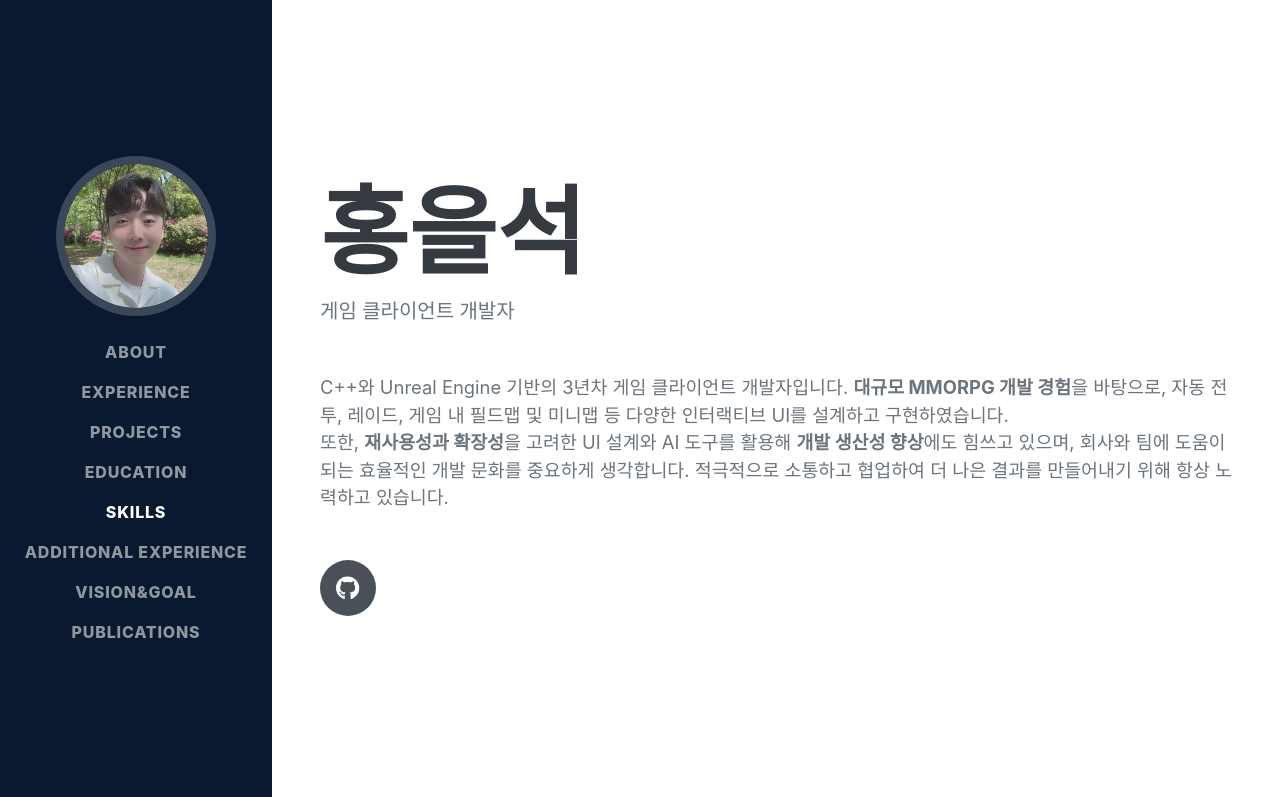
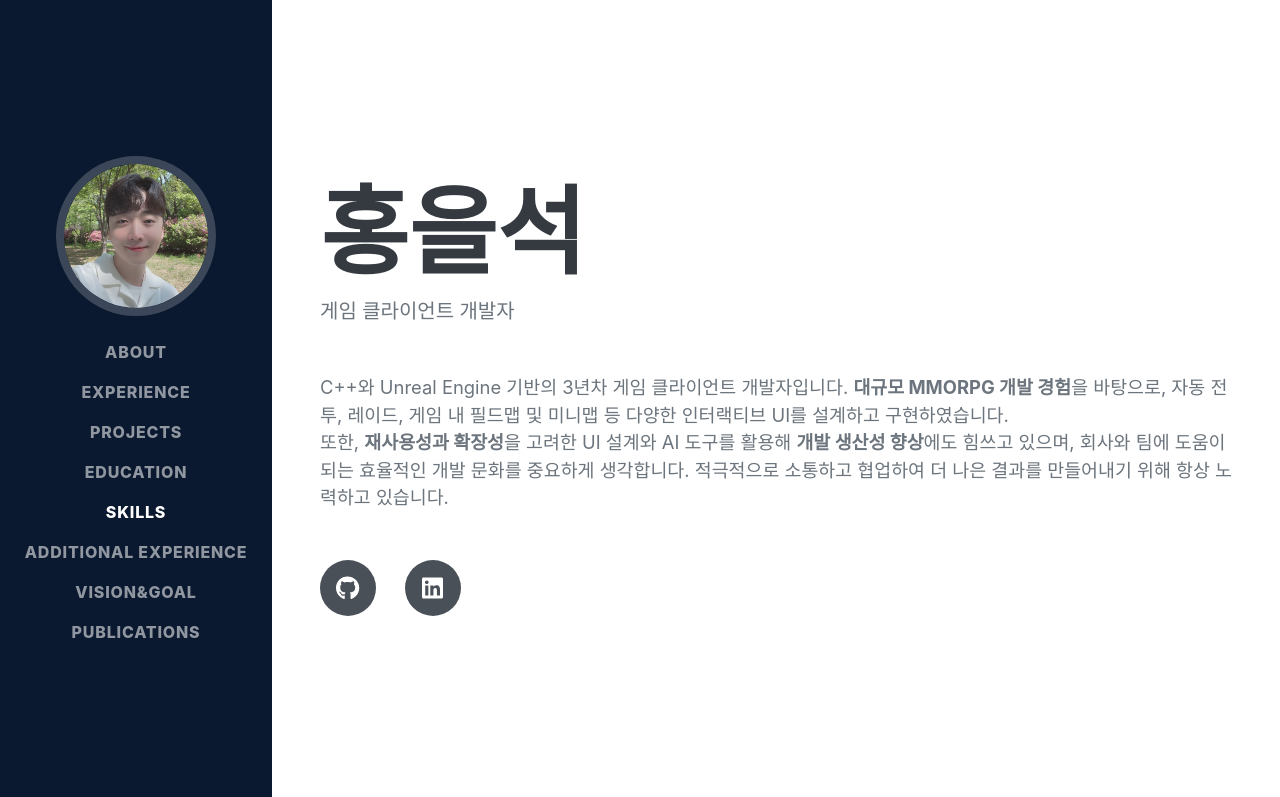
Before and after one commit to Eul-Seok/eul-seok.github.io, a plain HTML site: page index.html in a window 1280 px wide. Shown: the top 797 px of the page. Drawn offline with nearby package versions, Linux system fonts and the light colour scheme; a web font is replaced by a local one.

Commit message:
링크드인 링크 추가

```diff
--- a/index.html
+++ b/index.html
@@ -63,6 +63,7 @@
                     </p>
                     <div class="social-icons">
                         <a class="social-icon" href="https://github.com/Eul-Seok" target="_blank"><i class="fab fa-github"></i></a>
+                        <a class="social-icon" href="https://www.linkedin.com/in/eul-seok-hong-19357b386/" target="_blank"><i class="fab fa-linkedin"></i></a>
                     </div>
                 </div>
             </section>
```
